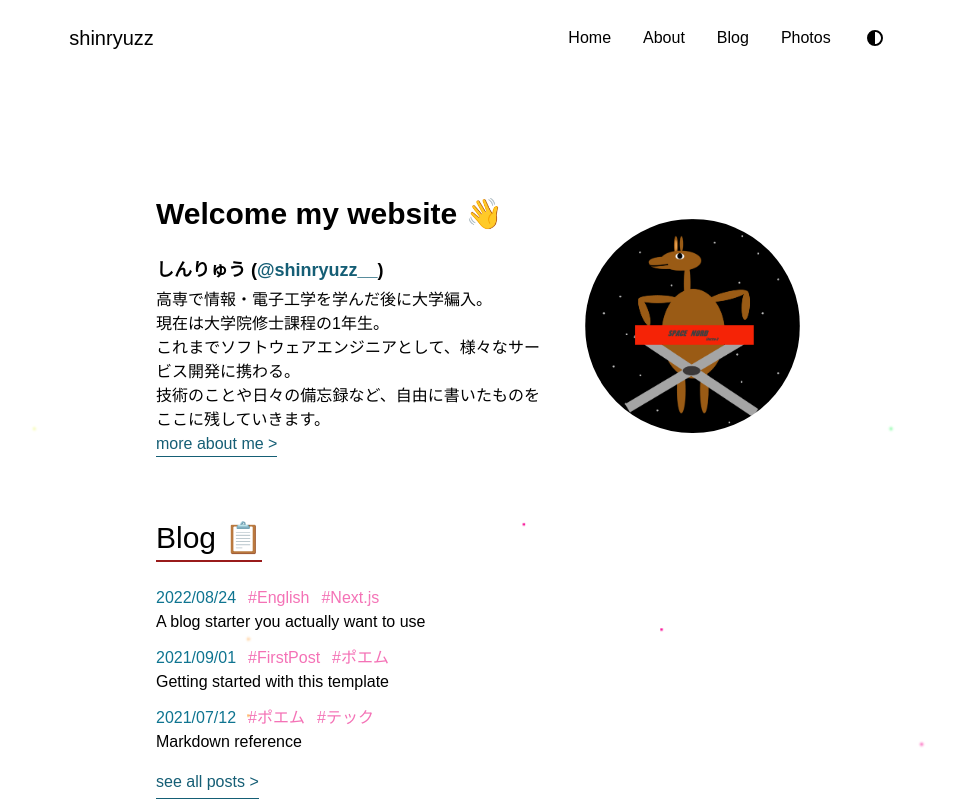
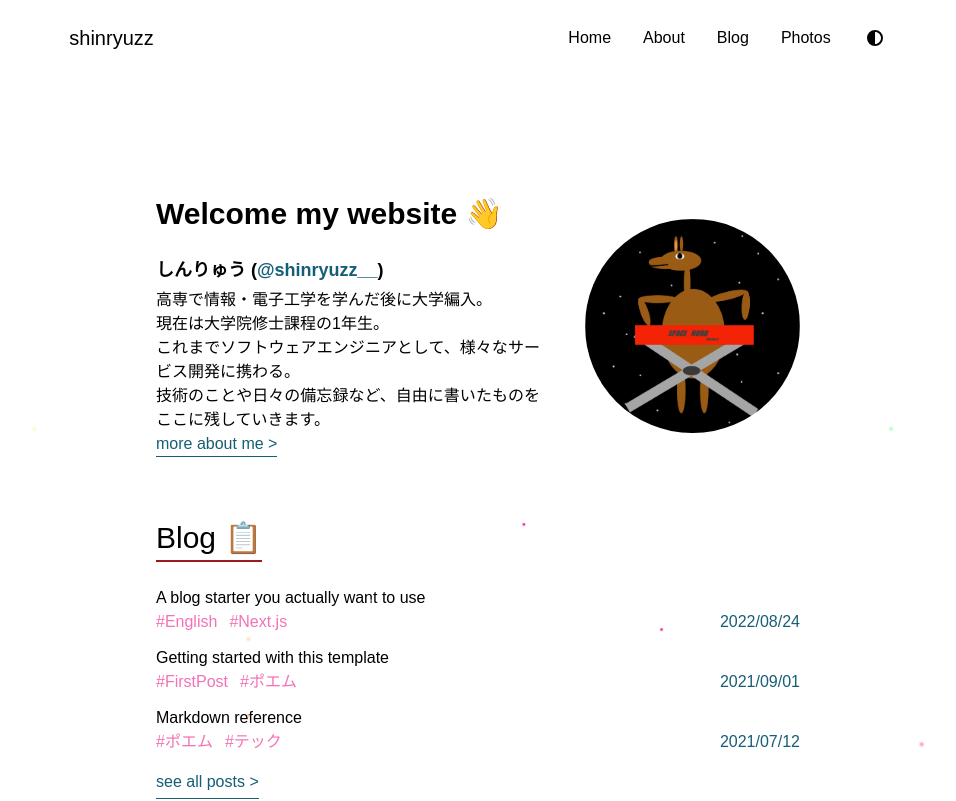
Before and after one commit to ShinryuZz/shinryuzz-website, a Next.js app: page / in a window 1280 px wide. Shown: the top 801 px of the page, without its empty margins (162-1118 px from the left). Built offline with nearby package versions, Linux system fonts and the light colour scheme; a web font is replaced by a local one; what tailwind-dracula would draw is missing.

Commit message:
fix components for blog

```diff
--- a/src/components/blog/PostLink.tsx
+++ b/src/components/blog/PostLink.tsx
@@ -8,23 +8,28 @@ type Props = {
 
 const PostLink = ({ post }: Props) => {
   return (
-    <div className="flex flex-col">
-      <div className="flex items-center justify-start gap-3">
-        <span className=" text-cyan-700">{post.date}</span>
-
-        {post.tags?.map((tag) => (
-          <Link href={"/"} key={tag} className="text-pink-400 rounded-md ">
-            {`#${tag}`}
-          </Link>
-        ))}
-      </div>
+    <div className="w-full flex flex-col">
       <Link
         href={`/blog/${post.slug}`}
         key={post.title}
-        className="flex flex-col hover:opacity-70"
+        className="hover:opacity-70"
       >
-        {post.title}{" "}
+        <span className="hover:underline">{post.title}</span>
       </Link>
+      <div className="flex justify-between">
+        <div className="flex items-center justify-start gap-3">
+          {post.tags?.map((tag) => (
+            <Link
+              href={"/"}
+              key={tag}
+              className="text-pink-400 hover:opacity-70 hover:underline"
+            >
+              {`#${tag}`}
+            </Link>
+          ))}
+        </div>
+        <span className=" text-cyan-800">{post.date}</span>
+      </div>
     </div>
   );
 };
--- a/src/components/top/PostsFeed.tsx
+++ b/src/components/top/PostsFeed.tsx
@@ -12,7 +12,7 @@ const PostsFeed = ({ posts }: Props) => {
   return (
     <div className="w-full flex flex-col items-start gap-4 my-10">
       <TitleWithUnderline title="Blog 📋" />
-      <div className="flex flex-col items-start gap-3">
+      <div className="w-full flex flex-col items-start gap-3">
         {posts?.map((post) => (
           <PostLink key={post.title} post={post} />
         ))}
```
